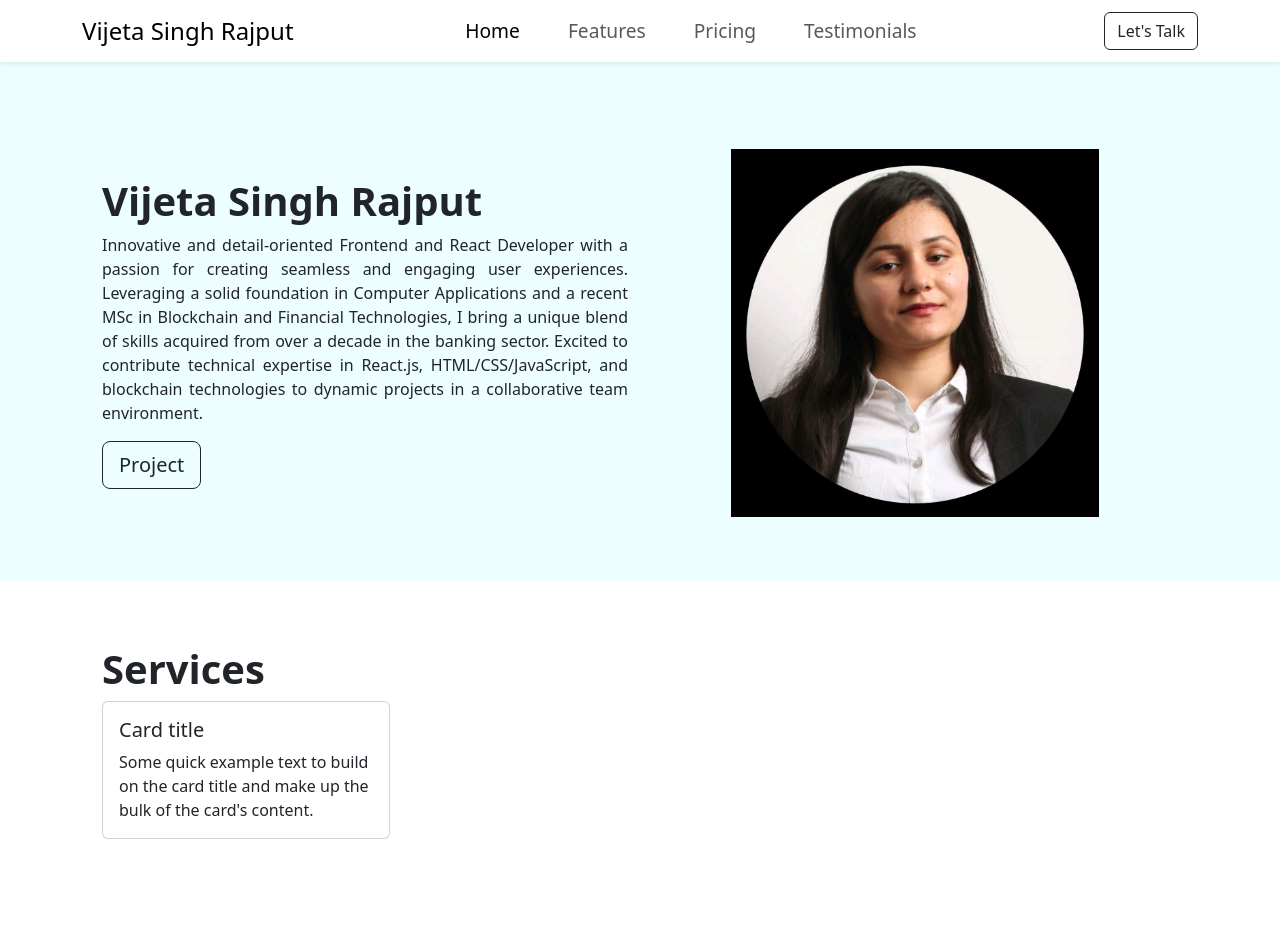
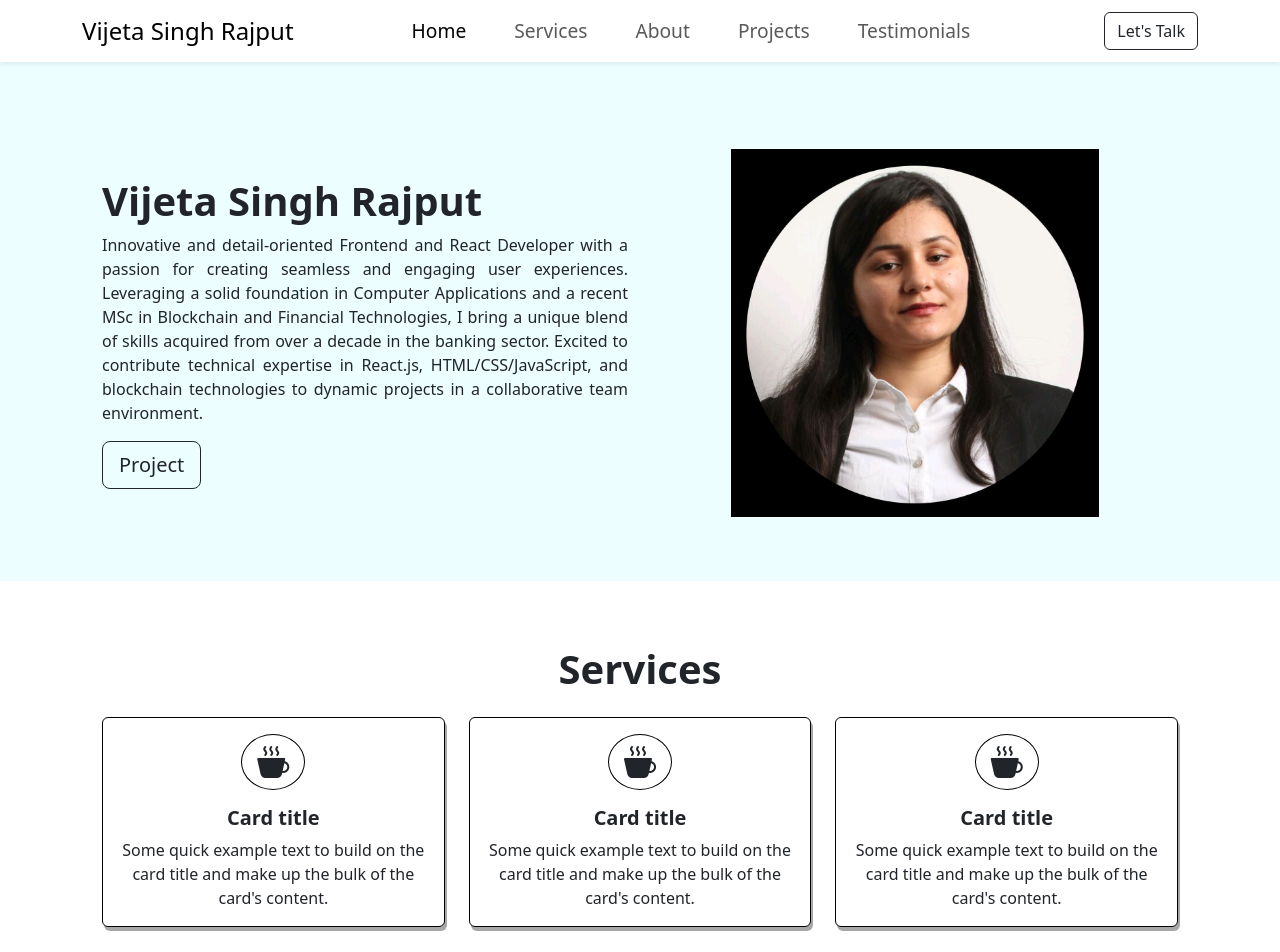
Before and after one commit to vijetarajput/basicportfolio, a plain HTML site: page index.html in a window 1280 px wide. Shown: the top 952 px of the page. Before the commit the page ends 903 px from the top, so only its background shows below. Drawn offline with nearby package versions, Linux system fonts and the light colour scheme.

Commit message:
Services-Secondt section added.

```diff
--- a/index.css
+++ b/index.css
@@ -1,3 +1,7 @@
+section:not(:first-of-type) {
+  text-align: center;
+}
+
 .container {
   padding: 4rem 2rem;
 }
@@ -23,6 +27,26 @@ section.hero {
 section.hero img {
   width: 70%;
 }
+
+section.services i {
+  font-size: 2rem;
+  margin: 1rem auto 0;
+  border: 1px solid #000000;
+  border-radius: 50%;
+  width: 4rem;
+  height: 3.5rem;
+  display: flex;
+  align-items: center;
+  justify-content: center;
+}
+
+section.services .card {
+  border: 1px solid #000000;
+  box-shadow: 2px 4px rgb(168, 167, 167);
+  max-width: 22rem;
+  margin-inline: auto;
+}
+
 @media (min-width: 1024px) {
   .navbar-nav .nav-item {
     padding: 0 1rem;
--- a/index.html
+++ b/index.html
@@ -25,10 +25,13 @@
                         <a class="nav-link active" aria-current="page" href="#hero">Home</a>
                     </li>
                     <li class="nav-item">
-                        <a class="nav-link" href="#">Features</a>
+                        <a class="nav-link" href="#services">Services</a>
                     </li>
                     <li class="nav-item">
-                        <a class="nav-link" href="#">Pricing</a>
+                        <a class="nav-link" href="#about">About</a>
+                    </li>
+                    <li class="nav-item">
+                        <a class="nav-link" href="#projects">Projects</a>
                     </li>
                     <li class="nav-item">
                         <a class="nav-link" href="#">Testimonials</a>
@@ -66,28 +69,69 @@
         </div>
     </section>
 
-    <section class="services">
+    <section class="services" id="#services">
         <div class="container">
             <h2 class="display-6 fw-bold">Services</h2>
             <div class="row">
-                <div class="col-sm-4">
-                    <div class="card" style="width: 18rem;">
-
+                <div class="col-lg col-sm-6 mt-3">
+                    <div class="card ">
+                        <i class=" bi bi-cup-hot-fill"></i>
                         <div class="card-body">
-                            <h5 class="card-title">Card title</h5>
+                            <h5 class="card-title fw-bold">Card title</h5>
                             <p class="card-text">Some quick example text to build on the card title and make up the bulk
                                 of the card's
                                 content.</p>
-
                         </div>
                     </div>
                 </div>
-                <div class="col-sm-4"></div>
-                <div class="col-sm-4"></div>
+                <div class="col-lg col-sm-6 mt-3">
+                    <div class="card"">
+                        <i class=" bi bi-cup-hot-fill"></i>
+                        <div class="card-body">
+                            <h5 class="card-title fw-bold">Card title</h5>
+                            <p class="card-text">Some quick example text to build on the card title and make up the bulk
+                                of the card's
+                                content.</p>
+                        </div>
+                    </div>
+                </div>
+                <div class="col-lg col-sm-6 mt-3">
+                    <div class="card">
+                        <i class="bi bi-cup-hot-fill"></i>
+                        <div class="card-body">
+                            <h5 class="card-title fw-bold">Card title</h5>
+                            <p class="card-text">Some quick example text to build on the card title and make up the bulk
+                                of the card's
+                                content.</p>
+                        </div>
+                    </div>
+                </div>
             </div>
         </div>
+    </section>
 
+    <section>
+        <div class="about" id="#about">
+            <div class="container">
+                <h2 class="display-6 fw-bold">About</h2>
+            </div>
+        </div>
+    </section>
 
+    <section>
+        <div class="about" id="#projects">
+            <div class="container">
+                <h2 class="display-6 fw-bold">About</h2>
+            </div>
+        </div>
+    </section>
+
+    <section>
+        <div class="about" id="#testimonials">
+            <div class="container">
+                <h2 class="display-6 fw-bold">About</h2>
+            </div>
+        </div>
     </section>
 
 
```
